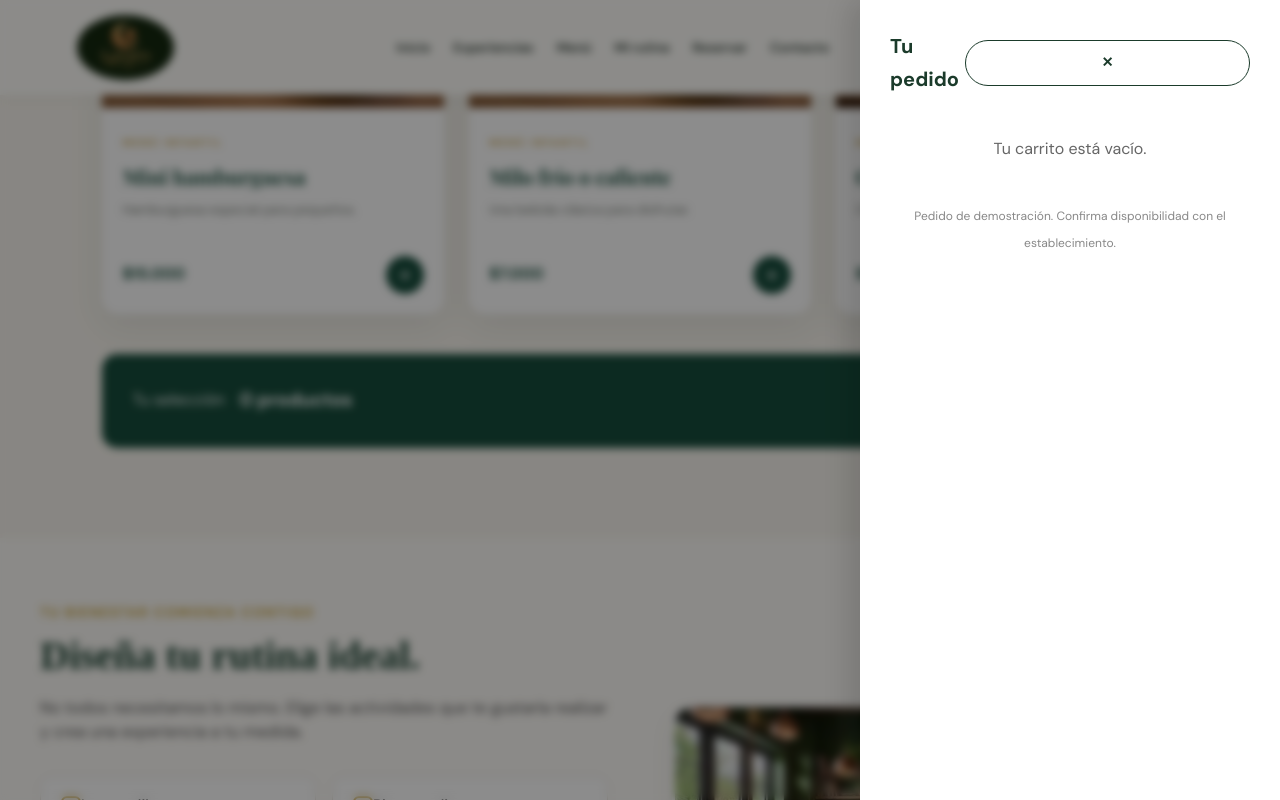
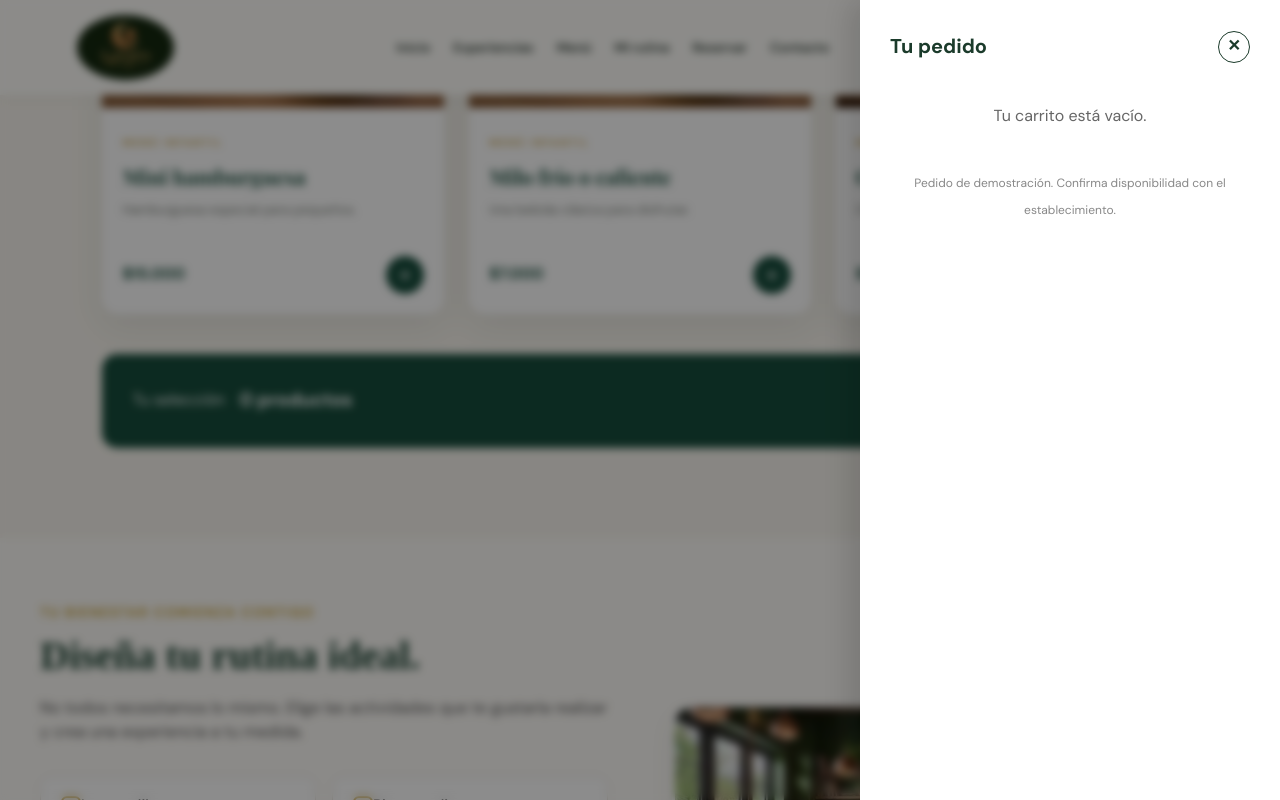
Before and after one commit to GladisCovaT/lunairis-cafe-proyecto, a React (Vite) app in the folder lunairis-cafe/frontend/: page / in a window 1280 px wide. Both pictures are taken after a click on the button "Ver pedido". Shown: the part 3487-4287 px from the top of the page. Built offline with nearby package versions, Linux system fonts and the light colour scheme; a web font is replaced by a local one.

Commit message:
modificaciones de estilos de compra

```diff
--- a/lunairis-cafe/frontend/src/components/CartDetails.jsx
+++ b/lunairis-cafe/frontend/src/components/CartDetails.jsx
@@ -19,6 +19,13 @@ export default function CartDetails({ items, total, hidden, onRemove, onClose })
     }, 1500);
   };
 
+  const handleCloseModal = () => {
+    setStep('cart'); // Reinicia siempre al carrito al cerrar
+    if (typeof onClose === 'function') {
+      onClose();
+    }
+  };
+
   return (
     <div className="cart-backdrop" style={backdropStyle}>
       <div className="cart-side-panel" style={sidePanelStyle}>
@@ -28,7 +35,15 @@ export default function CartDetails({ items, total, hidden, onRemove, onClose })
           <div>
             <div style={{ display: 'flex', justifyContent: 'space-between', alignItems: 'center', marginBottom: '20px' }}>
               <h3 style={{ margin: 0, color: '#1b3b2b', fontSize: '20px' }}>Tu pedido</h3>
-              <button onClick={onClose} style={secondaryButtonStyle} title="Cerrar">✕</button>
+
+              {/* Botón X circular, compacto y alineado */}
+              <button
+                onClick={handleCloseModal}
+                style={closeButtonStyle}
+                title="Cerrar"
+              >
+                ✕
+              </button>
             </div>
 
             {items.length === 0 ? (
@@ -124,7 +139,10 @@ export default function CartDetails({ items, total, hidden, onRemove, onClose })
             <p style={{ color: '#666', fontSize: '14px', lineHeight: '1.6', margin: '15px 0 30px 0' }}>
               Tu pago de demostración se ha completado con éxito. El equipo de Lunairis Café ya ha recibido tu orden.
             </p>
-            <button onClick={onClose} style={primaryButtonStyle}>
+            <button
+              onClick={handleCloseModal}
+              style={primaryButtonStyle}
+            >
               Entendido / Cerrar
             </button>
           </div>
@@ -134,6 +152,7 @@ export default function CartDetails({ items, total, hidden, onRemove, onClose })
     </div>
   );
 }
+
 
 /* ==========================================
    ESTILOS PROFESIONALES (Limpios y Modernos)
@@ -188,6 +207,23 @@ const removeButtonStyle = {
   fontSize: '14px'
 };
 
+const closeButtonStyle = {
+  background: 'transparent',
+  color: '#1b3b2b',
+  border: '1px solid #1b3b2b',
+  borderRadius: '50%',          // Completamente circular
+  width: '32px',
+  height: '32px',
+  display: 'flex',
+  alignItems: 'center',
+  justifyContent: 'center',
+  fontWeight: 'bold',
+  fontSize: '16px',
+  cursor: 'pointer',
+  transition: 'all 0.2s ease',
+  flexShrink: 0
+};
+
 const primaryButtonStyle = {
   background: '#1b3b2b', // Verde esmeralda Lunairis
   color: '#ffffff',
--- a/lunairis-cafe/frontend/src/styles/styles.css
+++ b/lunairis-cafe/frontend/src/styles/styles.css
@@ -684,6 +684,43 @@ img {
   to { opacity: 1; }
 }
 
+/* Estilos limpios y profesionales para tu CSS */
+.btn-primary-custom {
+  background: #1b3b2b;
+  color: #ffffff;
+  border: none;
+  padding: 12px 20px;
+  border-radius: 25px;
+  font-weight: 600;
+  font-size: 14px;
+  cursor: pointer;
+  width: 100%;
+  transition: background 0.2s ease;
+}
+
+.btn-secondary-custom {
+  background: transparent;
+  color: #1b3b2b;
+  border: 1px solid #1b3b2b;
+  padding: 10px 18px;
+  border-radius: 25px;
+  font-weight: 600;
+  font-size: 14px;
+  cursor: pointer;
+  width: 100%;
+  transition: all 0.2s ease;
+}
+
+.input-custom {
+  width: 100%;
+  padding: 10px 12px;
+  border-radius: 8px;
+  border: 1px solid #ccc;
+  font-size: 14px;
+  outline: none;
+  box-sizing: border-box;
+}
+
 /* Panel flotante a la derecha */
 .cart-side-panel {
   width: 100%;
@@ -694,7 +731,6 @@ img {
   box-shadow: -5px 0 25px rgba(0, 0, 0, 0.15);
   overflow-y: auto;
 }
-
 /* --- Contenedor Principal de la Sección --- */
 .routine-section {
   padding: 4rem 2rem;
```
